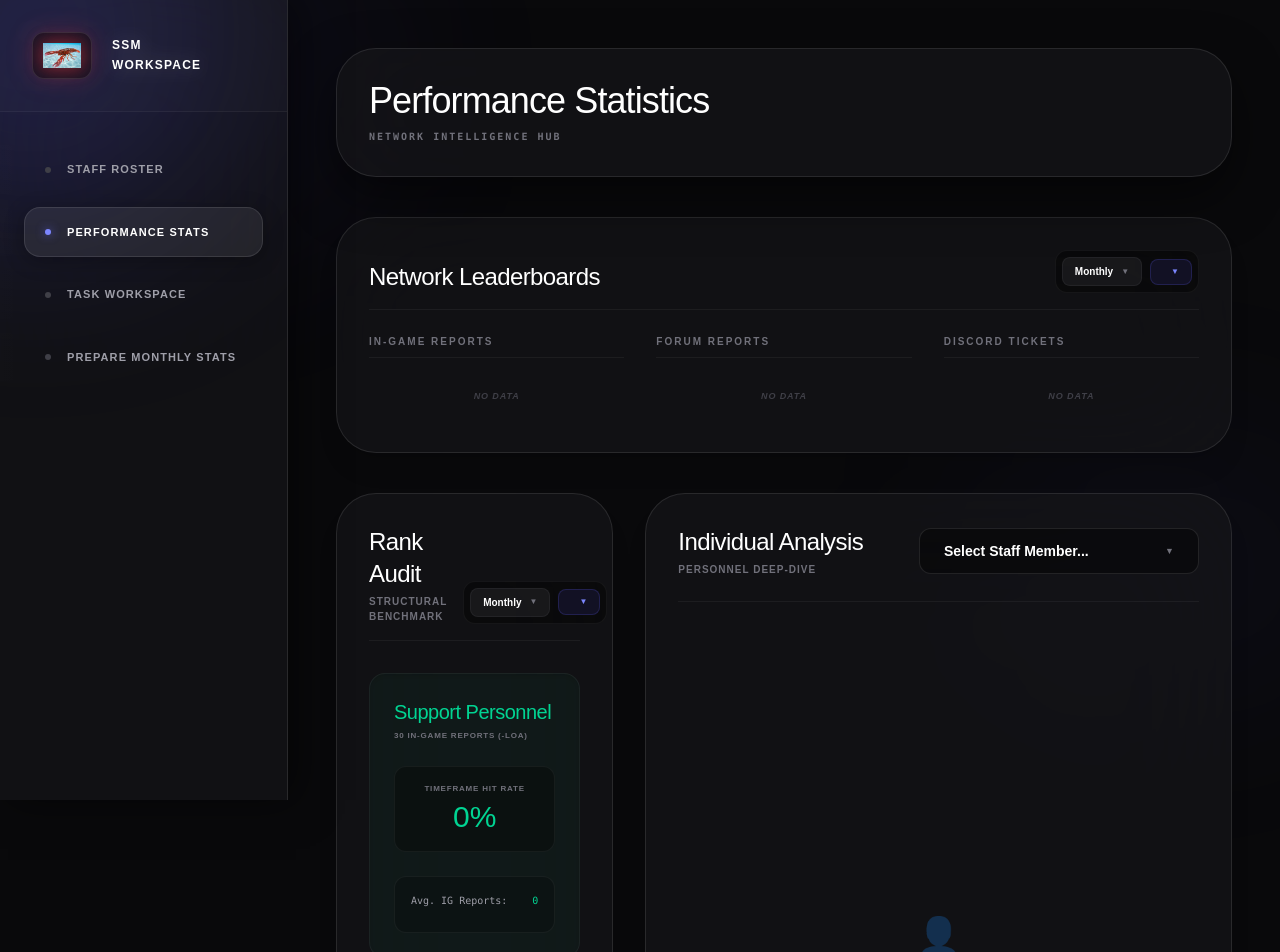
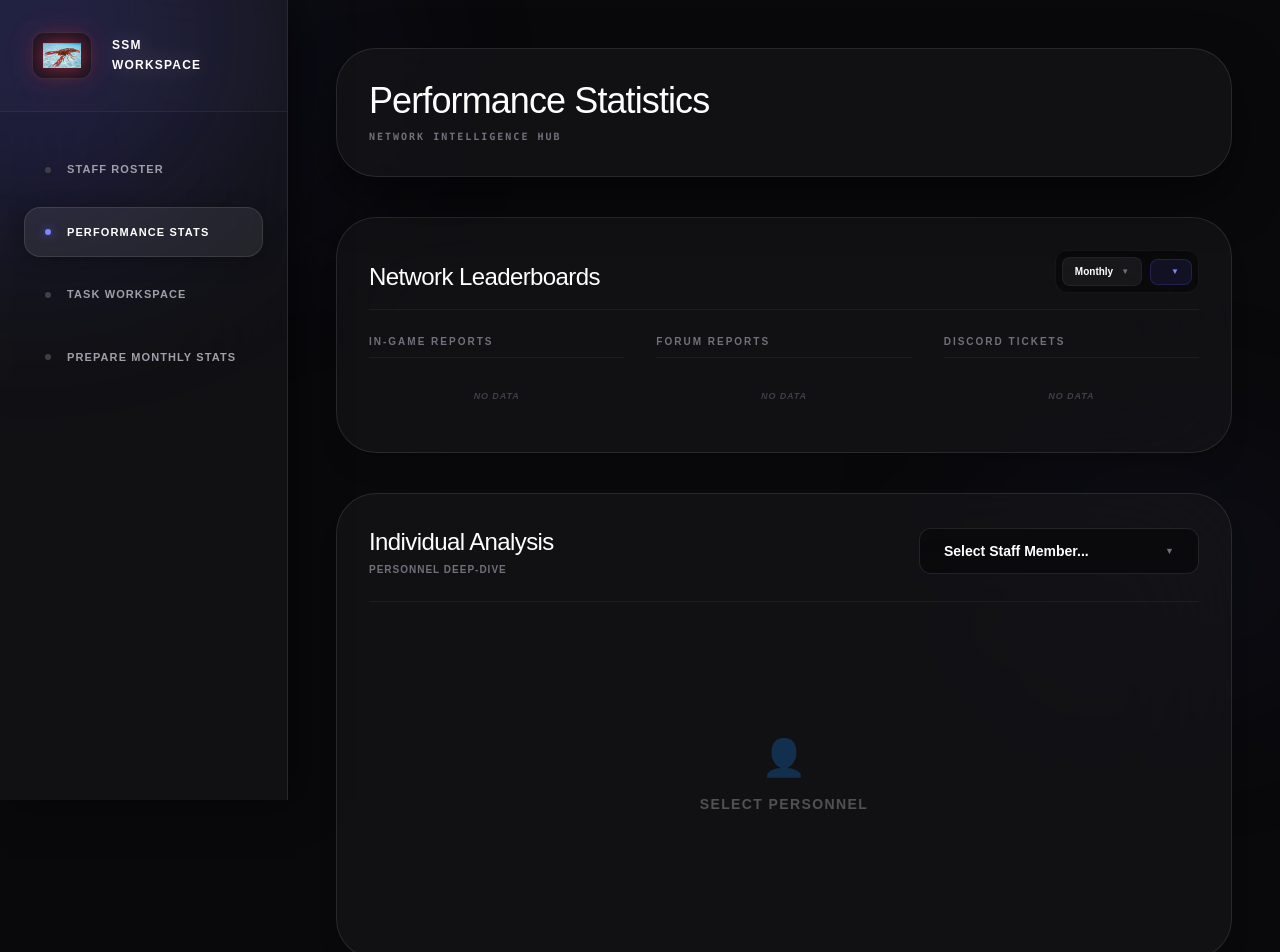
Before and after one commit to riskecrp/ssm-dashboard, a Next.js app: page /statistics in a window 1280 px wide. Shown: the top 952 px of the page. Built offline with nearby package versions, Linux system fonts and the light colour scheme.

Commit message:
Update StatisticsClient.js

```diff
--- a/src/app/statistics/StatisticsClient.js
+++ b/src/app/statistics/StatisticsClient.js
@@ -45,10 +45,6 @@ export default function StatisticsClient({ initialData }) {
   const [lbMonth, setLbMonth] = useState('');
   const [lbRange, setLbRange] = useState({ start: '', end: '' });
 
-  const [rankTimeMode, setRankTimeMode] = useState('Monthly');
-  const [rankMonth, setRankMonth] = useState('');
-  const [rankRange, setRankRange] = useState({ start: '', end: '' });
-
   const [compTimeMode, setCompTimeMode] = useState('Monthly');
   const [compMonth, setCompMonth] = useState('');
   const [compRange, setCompRange] = useState({ start: '', end: '' });
@@ -74,11 +70,10 @@ export default function StatisticsClient({ initialData }) {
     const sorted = Array.from(months).sort((a, b) => new Date(b) - new Date(a));
     if (sorted.length > 0) {
       if (!lbMonth) setLbMonth(sorted[0]);
-      if (!rankMonth) setRankMonth(sorted[0]);
       if (!compMonth) setCompMonth(sorted[0]);
     }
     return sorted;
-  }, [initialData, lbMonth, rankMonth, compMonth]);
+  }, [initialData, lbMonth, compMonth]);
 
   const mostRecentMonth = availableMonths[0];
 
@@ -97,16 +92,16 @@ export default function StatisticsClient({ initialData }) {
        const forumTarget = isSenior ? 5 : 0;
 
        const metIG = h.newIG >= igTarget;
-       const graceIG = h.newIG >= 25;
+       const graceIG = h.newIG >= 25 && !metIG;
        const metForum = isSenior ? h.newForum >= forumTarget : true;
 
        const status = (metIG && metForum) ? 'MET' : (graceIG && metForum) ? 'GRACE' : 'MISSED';
 
-       if (status !== 'MISSED') return null; // Only show those who entirely failed
-       if (h.strike > 0) return null; // Already struck globally
+       if (status !== 'MISSED') return null;
+       if (h.strike > 0) return null;
 
        const hasException = s.spokenToLogs?.some(log => log.note.includes(`METRIC EXCEPTION (${monthStr})`));
-       if (hasException) return null; // Already excused globally
+       if (hasException) return null;
 
        return { ...s, monthData: h, igTarget, forumTarget, isSenior };
     }).filter(Boolean);
@@ -127,50 +122,6 @@ export default function StatisticsClient({ initialData }) {
     setProcessing(null);
     setExceptionModal({ isOpen: false, name: "", reason: "" });
   };
-
-  const rankStats = useMemo(() => {
-    const stats = {
-      support: { met: 0, total: 0, igSum: 0, forumSum: 0 },
-      senior: { met: 0, total: 0, igSum: 0, forumSum: 0 }
-    };
-
-    initialData.forEach(staff => {
-      const isSenior = staff.rank === 'Senior Support';
-      const category = isSenior ? stats.senior : stats.support;
-
-      let validHistory = [];
-      if (rankTimeMode === 'Overall') validHistory = staff.history;
-      else if (rankTimeMode === 'Monthly') validHistory = staff.history.filter(h => h.month === rankMonth);
-      else if (rankTimeMode === 'Range') {
-        const startMs = new Date(rankRange.start).getTime() || 0;
-        const endMs = new Date(rankRange.end).getTime() || Infinity;
-        validHistory = staff.history.filter(h => h.timestamp >= startMs && h.timestamp <= endMs);
-      }
-
-      validHistory.forEach(h => {
-        const igTarget = Math.max(0, 30 - (h.loaDays || 0));
-        const metForum = isSenior ? h.newForum >= 5 : true;
-        const metIG = h.newIG >= igTarget;
-        const graceIG = h.newIG >= 25;
-
-        // Count as reliable if they Met or hit the Grace threshold
-        const met = (metIG && metForum) || (graceIG && metForum);
-
-        category.total++;
-        if (met) category.met++;
-        category.igSum += h.newIG;
-        if (isSenior) category.forumSum += h.newForum;
-      });
-    });
-
-    const calcRel = (cat) => cat.total > 0 ? Math.round((cat.met / cat.total) * 100) : 0;
-    const calcAvg = (sum, total) => total > 0 ? (sum / total).toFixed(1) : 0;
-
-    return {
-      support: { rel: calcRel(stats.support), avgIG: calcAvg(stats.support.igSum, stats.support.total) },
-      senior: { rel: calcRel(stats.senior), avgIG: calcAvg(stats.senior.igSum, stats.senior.total), avgForum: calcAvg(stats.senior.forumSum, stats.senior.total) }
-    };
-  }, [initialData, rankTimeMode, rankMonth, rankRange]);
 
   const lifetimeTotals = useMemo(() => {
     return initialData.reduce((acc, staff) => {
@@ -212,7 +163,7 @@ export default function StatisticsClient({ initialData }) {
       const forumTarget = isSenior ? 5 : 0;
 
       const metIG = h.newIG >= igTarget;
-      const graceIG = h.newIG >= 25;
+      const graceIG = h.newIG >= 25 && !metIG;
       const metForum = isSenior ? h.newForum >= forumTarget : true;
 
       const status = (metIG && metForum) ? 'MET' : (graceIG && metForum) ? 'GRACE' : 'MISSED';
@@ -227,7 +178,10 @@ export default function StatisticsClient({ initialData }) {
   }, [initialData, selectedStaffName]);
 
   const comparePerformance = useMemo(() => {
-    return initialData.map(s => {
+    let supportIgSum = 0, supportForumSum = 0, supportDiscordSum = 0, supportMetCount = 0, supportTotalEligible = 0, supportCount = 0;
+    let seniorIgSum = 0, seniorForumSum = 0, seniorDiscordSum = 0, seniorMetCount = 0, seniorTotalEligible = 0, seniorCount = 0;
+
+    const individuals = initialData.map(s => {
       let ig = 0, forum = 0, discord = 0, metCount = 0, totalEligible = 0;
       const isSenior = s.rank === 'Senior Support';
 
@@ -235,8 +189,8 @@ export default function StatisticsClient({ initialData }) {
          const igTarget = Math.max(0, 30 - (h.loaDays || 0));
          const metForum = isSenior ? h.newForum >= 5 : true;
          const metIG = h.newIG >= igTarget;
-         const graceIG = h.newIG >= 25;
-         return (metIG && metForum) || (graceIG && metForum); // True if Reliable
+         const graceIG = h.newIG >= 25 && !metIG;
+         return (metIG && metForum) || (graceIG && metForum);
       };
 
       if (compTimeMode === 'Overall') {
@@ -262,9 +216,36 @@ export default function StatisticsClient({ initialData }) {
            if (calculateStatus(h)) metCount++;
         });
       }
+
+      if (isSenior) {
+          seniorIgSum += ig; seniorForumSum += forum; seniorDiscordSum += discord; seniorCount++;
+          seniorMetCount += metCount; seniorTotalEligible += totalEligible;
+      } else {
+          supportIgSum += ig; supportForumSum += forum; supportDiscordSum += discord; supportCount++;
+          supportMetCount += metCount; supportTotalEligible += totalEligible;
+      }
+
       const reliability = totalEligible > 0 ? Math.round((metCount / totalEligible) * 100) : 0;
       return { name: s.name, ig, forum, discord, reliability, rank: s.rank };
     });
+
+    individuals.push({
+        name: '[Group] All Support', rank: 'Support', isGroup: true,
+        ig: supportCount ? Math.round(supportIgSum / supportCount) : 0,
+        forum: supportCount ? Math.round(supportForumSum / supportCount) : 0,
+        discord: supportCount ? Math.round(supportDiscordSum / supportCount) : 0,
+        reliability: supportTotalEligible ? Math.round((supportMetCount / supportTotalEligible) * 100) : 0
+    });
+
+    individuals.push({
+        name: '[Group] All Senior Support', rank: 'Senior Support', isGroup: true,
+        ig: seniorCount ? Math.round(seniorIgSum / seniorCount) : 0,
+        forum: seniorCount ? Math.round(seniorForumSum / seniorCount) : 0,
+        discord: seniorCount ? Math.round(seniorDiscordSum / seniorCount) : 0,
+        reliability: seniorTotalEligible ? Math.round((seniorMetCount / seniorTotalEligible) * 100) : 0
+    });
+
+    return individuals;
   }, [initialData, compTimeMode, compMonth, compRange]);
 
   const toggleCompare = (name) => {
@@ -332,20 +313,7 @@ export default function StatisticsClient({ initialData }) {
         </section>
       </div>
 
-      <div className="grid grid-cols-1 xl:grid-cols-3 gap-8 relative z-40">
-        <section className="xl:col-span-1 bg-zinc-900/60 backdrop-blur-3xl border border-white/10 rounded-[2.5rem] p-8 shadow-xl flex flex-col gap-6">
-           <div className="flex flex-col xl:flex-row justify-between items-start xl:items-end gap-4 border-b border-white/5 pb-4 mb-2">
-              <div>
-                <h2 className="text-2xl font-light text-white tracking-tight">Rank Audit</h2>
-                <p className="text-[10px] text-zinc-500 uppercase tracking-widest mt-1 font-bold">Structural Benchmark</p>
-              </div>
-              <TimeFilter mode={rankTimeMode} setMode={setRankTimeMode} month={rankMonth} setMonth={setRankMonth} range={rankRange} setRange={setRankRange} availableMonths={availableMonths} dropKey="rank" openDropdown={openDropdown} setOpenDropdown={setOpenDropdown} />
-           </div>
-           <RankCard title="Support Personnel" stats={rankStats.support} color="text-emerald-400" glow="bg-emerald-500/5" logic="30 In-Game Reports (-LOA)" />
-           <RankCard title="Senior Support" stats={rankStats.senior} color="text-indigo-400" glow="bg-indigo-500/5" logic="30 IG & 5 Forum (-LOA)" />
-        </section>
-
-        <section className="xl:col-span-2 bg-zinc-900/60 backdrop-blur-3xl border border-white/10 rounded-[2.5rem] p-8 shadow-xl flex flex-col">
+      <section className="relative z-40 bg-zinc-900/60 backdrop-blur-3xl border border-white/10 rounded-[2.5rem] p-8 shadow-xl flex flex-col">
         <div className="relative z-50 border-b border-white/5 pb-6 mb-6 flex flex-col md:flex-row justify-between items-start md:items-center gap-4">
           <div>
             <h2 className="text-2xl font-light text-white tracking-tight">Individual Analysis</h2>
@@ -382,7 +350,7 @@ export default function StatisticsClient({ initialData }) {
                </div>
             </div>
 
-              <div className="grid grid-cols-1 md:grid-cols-2 gap-6 flex-1">
+            <div className="grid grid-cols-1 lg:grid-cols-2 gap-6 flex-1">
               <HistoryLedger title="6-Month Ledger" data={selectedStaffData.historyWithQuota} />
               <div className="flex flex-col gap-6">
                 <DisciplineLedger title="Discipline & Feedback" strikes={selectedStaffData.strikes} logs={selectedStaffData.spokenToLogs} />
@@ -394,7 +362,6 @@ export default function StatisticsClient({ initialData }) {
           <div className="flex-1 flex flex-col items-center justify-center opacity-30 min-h-[300px]"><div className="text-4xl mb-4">👤</div><div className="text-sm font-bold uppercase tracking-widest">Select Personnel</div></div>
         )}
       </section>
-      </div>
 
       <section className="relative z-30 bg-zinc-900/60 backdrop-blur-3xl border border-white/10 rounded-[2.5rem] p-10 shadow-xl">
          <div className="flex flex-col lg:flex-row justify-between items-start lg:items-end gap-6 mb-8 border-b border-white/5 pb-6">
@@ -411,6 +378,15 @@ export default function StatisticsClient({ initialData }) {
                 </div>
                 {openDropdown === 'compareSelect' && (
                   <div className="absolute top-full right-0 mt-2 w-full bg-zinc-900 border border-zinc-700 rounded-xl shadow-2xl py-2 max-h-[300px] overflow-y-auto custom-scrollbar z-[120]">
+                    <div onClick={() => toggleCompare('[Group] All Support')} className={`px-5 py-3 text-xs font-bold cursor-pointer transition-colors flex justify-between items-center ${compareSelected.includes('[Group] All Support') ? 'bg-indigo-500/20 text-white' : 'text-amber-400 hover:bg-white/5 hover:text-white'}`}>
+                      <span>[Group] All Support</span>
+                      {compareSelected.includes('[Group] All Support') && <span className="text-[8px] uppercase tracking-widest text-indigo-400 font-black">Selected</span>}
+                    </div>
+                    <div onClick={() => toggleCompare('[Group] All Senior Support')} className={`px-5 py-3 text-xs font-bold cursor-pointer transition-colors flex justify-between items-center ${compareSelected.includes('[Group] All Senior Support') ? 'bg-indigo-500/20 text-white' : 'text-amber-400 hover:bg-white/5 hover:text-white'}`}>
+                      <span>[Group] All Senior Support</span>
+                      {compareSelected.includes('[Group] All Senior Support') && <span className="text-[8px] uppercase tracking-widest text-indigo-400 font-black">Selected</span>}
+                    </div>
+                    <div className="border-t border-zinc-700 my-1" />
                     {staffOptions.map(s => (
                       <div key={s.name} onClick={() => toggleCompare(s.name)} className={`px-5 py-3 text-xs font-bold cursor-pointer transition-colors flex justify-between items-center ${compareSelected.includes(s.name) ? 'bg-indigo-500/20 text-white' : 'text-zinc-400 hover:bg-white/5 hover:text-white'}`}>
                         <span>{s.name}</span>
@@ -428,7 +404,7 @@ export default function StatisticsClient({ initialData }) {
              {comparisonData.map((staff, i) => (
                <div key={i} className="bg-black/30 border border-white/5 rounded-3xl p-8 min-w-[280px] shadow-inner relative group hover:border-indigo-500/30 transition-all">
                  <button onClick={() => toggleCompare(staff.name)} className="absolute top-4 right-4 text-zinc-600 hover:text-red-400 transition-colors font-bold text-lg">✕</button>
-                 <h3 className="text-2xl font-light text-white tracking-tight mb-1">{staff.name}</h3>
+                 <h3 className={`text-2xl font-light tracking-tight mb-1 ${staff.isGroup ? 'text-amber-400' : 'text-white'}`}>{staff.name}</h3>
                  <div className={`inline-block px-3 py-1 rounded-md text-[8px] font-bold uppercase tracking-widest mb-6 ${staff.rank === 'Senior Support' ? 'bg-indigo-500/20 text-indigo-300 border border-indigo-500/30' : 'bg-white/5 text-zinc-400 border border-white/10'}`}>{staff.rank}</div>
 
                  <div className="bg-white/[0.02] border border-white/5 rounded-xl p-4 text-center mb-6">
@@ -438,7 +414,9 @@ export default function StatisticsClient({ initialData }) {
 
                  <div className="space-y-4 font-mono text-sm">
                    <div className="flex justify-between items-center border-b border-white/5 pb-2"><span className="text-zinc-500 text-xs">In-Game</span><span className="text-emerald-400 font-bold">{staff.ig}</span></div>
+                   {staff.rank === 'Senior Support' && (
                      <div className="flex justify-between items-center border-b border-white/5 pb-2"><span className="text-zinc-500 text-xs">Forum</span><span className="text-amber-400 font-bold">{staff.forum}</span></div>
+                   )}
                    <div className="flex justify-between items-center"><span className="text-zinc-500 text-xs">Discord</span><span className="text-indigo-400 font-bold">{staff.discord}</span></div>
                  </div>
                </div>
@@ -496,27 +474,6 @@ function LeaderboardColumn({ title, data, color, field }) {
   );
 }
 
-function RankCard({ title, stats, color, glow, logic }) {
-  return (
-    <div className={`relative ${glow} border border-white/5 rounded-2xl p-6 shadow-inner flex flex-col group`}>
-      <div className="mb-6">
-        <h3 className={`text-xl font-light ${color} tracking-tight`}>{title}</h3>
-        <p className="text-[8px] text-zinc-500 uppercase tracking-widest mt-1 font-bold">{logic}</p>
-      </div>
-      <div className="bg-black/30 border border-white/5 rounded-xl p-4 text-center mb-6">
-        <div className="text-[8px] text-zinc-500 uppercase tracking-widest font-black mb-1">Timeframe Hit Rate</div>
-        <div className={`text-3xl font-light ${color}`}>{stats.rel}%</div>
-      </div>
-      <div className="bg-black/20 rounded-xl p-4 border border-white/5 font-mono text-[10px]">
-        <div className="flex justify-between text-zinc-400 mb-2"><span>Avg. IG Reports:</span><span className="text-emerald-400">{stats.avgIG}</span></div>
-        {stats.avgForum !== undefined && (
-          <div className="flex justify-between text-zinc-400"><span>Avg. Forum Reports:</span><span className="text-amber-400">{stats.avgForum}</span></div>
-        )}
-      </div>
-    </div>
-  );
-}
-
 function HistoryLedger({ title, data }) {
   return (
     <div className="bg-black/40 border border-white/5 rounded-2xl p-6 flex flex-col h-[400px] shadow-inner">
@@ -552,7 +509,7 @@ function DisciplineLedger({ title, strikes, logs }) {
       <h3 className="text-[10px] text-zinc-500 uppercase tracking-[0.2em] font-black mb-4 border-b border-white/5 pb-3">{title}</h3>
       <div className="flex-1 overflow-y-auto custom-scrollbar pr-2 space-y-3">
         {strikes.map((s, i) => (
-          <div key={`s-${i}`} className="bg-red-500/5 border border-red-500/20 p-3 rounded-xl flex items-start gap-3"><div className="text-red-500 text-[8px] mt-1">🔴</div><div><div className="text-[9px] text-red-400/80 font-mono uppercase tracking-widest mb-0.5">{s.month.substring(3)}</div><div className="text-[10px] text-zinc-200">Strike ({s.strike})</div></div></div>
+          <div key={`s-${i}`} className="bg-red-500/5 border border-red-500/20 p-3 rounded-xl flex items-start gap-3"><div className="text-red-500 text-[8px] mt-1">🔴</div><div><div className="text-[9px] text-red-400/80 font-mono uppercase tracking-widest mb-0.5">{s.month.substring(3)}</div><div className="text-[10px] text-zinc-200">Strike Issued</div></div></div>
         ))}
         {logs.map((log, i) => (
           <div key={`l-${i}`} className="bg-fuchsia-500/5 border border-fuchsia-500/20 p-3 rounded-xl flex items-start gap-3"><div className="text-fuchsia-500 text-[8px] mt-1">🟣</div><div><div className="text-[9px] text-fuchsia-400/80 font-mono uppercase tracking-widest mb-0.5">{log.timestamp}</div><div className="text-[10px] text-zinc-200 leading-relaxed italic">"{log.note}"</div></div></div>
```
Lines whose indentation alone changed are shown as unchanged.
